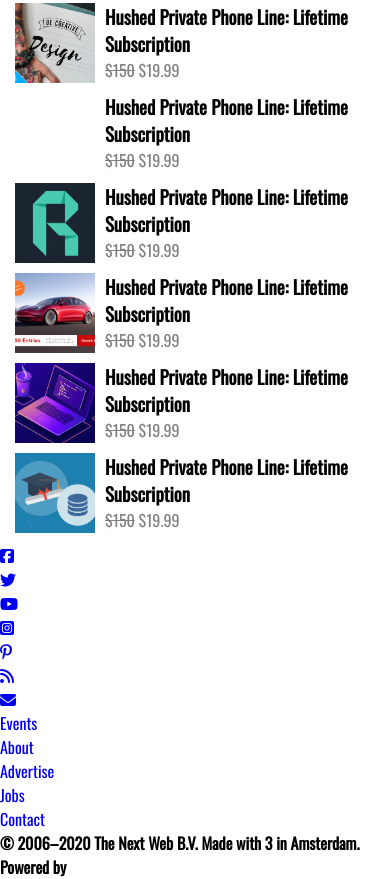
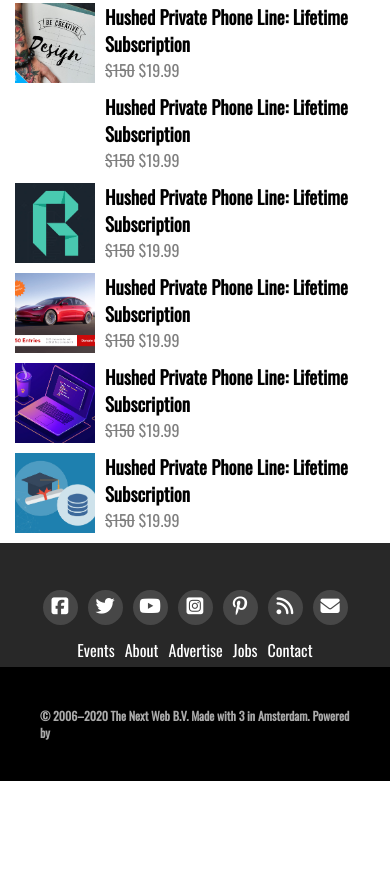
Before and after one commit to SarvarKh/TNW-clone, a plain HTML site: page index.html in a window 390 px wide. Shown: the part 10409-11288 px from the top of the page. After the commit the page ends 11190 px from the top, so only its background shows below. Drawn offline with nearby package versions, Linux system fonts and the light colour scheme.

Commit message:
footer has been styled and mobilize version of webpage is ready except of fonts

```diff
--- a/style.css
+++ b/style.css
@@ -508,6 +508,57 @@ section {
 }
 
 
+/* Footer */
+footer {
+  color: #aaa;
+}
+
+footer ul li a {
+  text-decoration: none;
+  color: #fff;
+}
+
+.footer-social-icons {
+  background-color: #131313e8;
+}
+
+.footer-social-icons .icons {
+  height: 90px;
+  padding-top: 42px;
+  padding-bottom: 22px;
+}
+
+.footer-social-icons > div ul {
+  list-style-type: none;
+  display: flex;
+  justify-content: center;
+  align-items: center;
+}
+
+.footer-social-icons > div ul li {
+  text-align: center;
+  margin: 5px;
+}
+
+.footer-social-icons .icons ul li {
+  border: 0px solid black;
+  background-color: rgb(71, 71, 71);
+  border-radius: 50%;
+  height: 35px;
+  width: 35px;
+  font-size: larger;
+}
+
+.footer-rights {
+  background-color: #000;
+  display: flex;
+  justify-content: center;
+  align-items: center;
+  padding: 40px;
+  font-size: 12px;
+}
+
+
 
 /* Mobile screen */
 @media only screen and (min-width: 600px) {
```
Also changed, not shown: index.html (+1 -0 lines).
